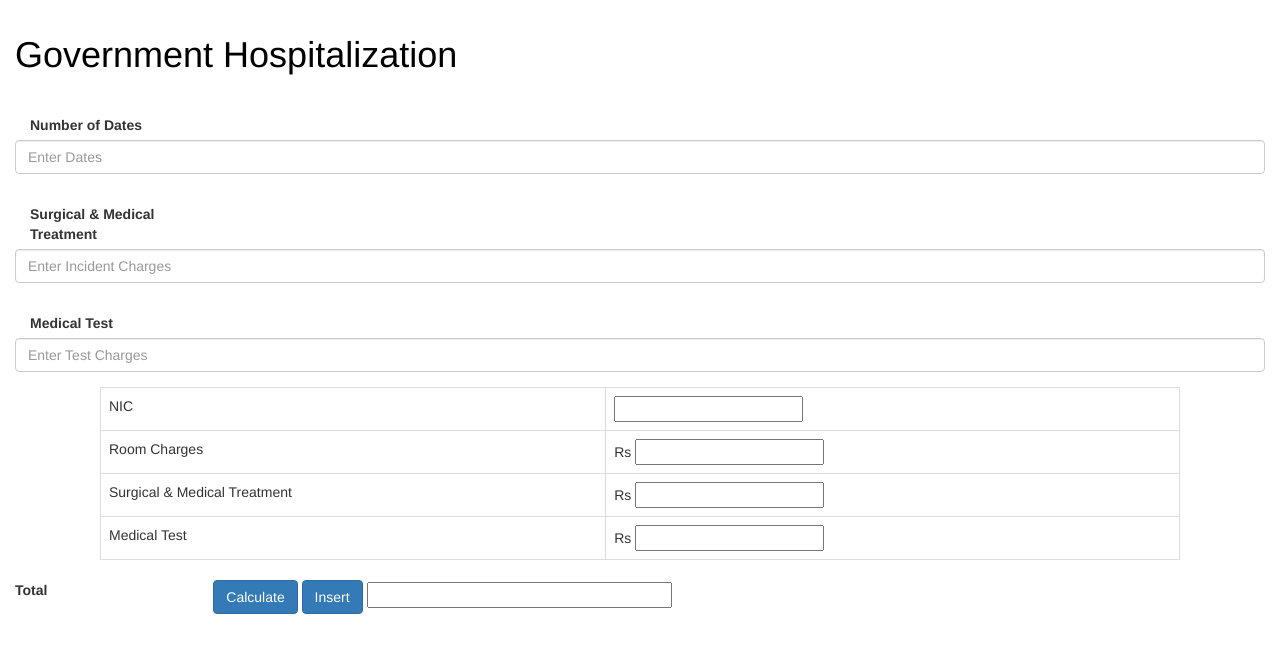
After one commit to PrabhaLK/loan-credit-management-system, a PHP site: page /pages/government-hos.php in a window 1280 px wide. The commit adds this page. Shown: the top 653 px of the page. Run offline with PHP 8.4, Linux system fonts and the light colour scheme; some libraries are stand-ins or nearby versions.

Commit message:
new changes in gov-hos insert to db

```diff
--- /dev/null
+++ b/pages/government-hos.php
@@ -0,0 +1,186 @@
+<?php
+include('../config/db.php');
+
+if(isset($_POST['submit'])){
+    $date = $_POST['numberOfDates'];
+    $Rcharges = $_POST['charges'];
+    $SMTratment = $_POST['treatment'];
+    $MTreatment = $_POST['medicalT'];
+
+    // Escape and sanitize input variables (recommended)
+    $date = mysqli_real_escape_string($conn, $date);
+    $Rcharges = mysqli_real_escape_string($conn, $Rcharges);
+    $SMTratment = mysqli_real_escape_string($conn, $SMTratment);
+    $MTreatment = mysqli_real_escape_string($conn, $MTreatment);
+
+    // SQL query with backticks around table name and proper variable names
+    $query = "INSERT INTO `user-claim-bills` (Dates,RoomCharges, MTest, SMTratment) VALUES ('$date','$Rcharges', '$MTreatment', '$SMTratment')";
+
+    // Execute the query
+    $result = mysqli_query($conn, $query);
+
+    // Check if query executed successfully
+    if($result){
+        echo "<script>alert('Data Inserted Successfully');</script>";
+    } else {
+        echo "<script>alert('There is an error');</script>";
+    }
+}
+?>
+
+
+
+
+
+<!DOCTYPE html>
+<html lang="en">
+<head>
+    <meta charset="UTF-8">
+    <meta name="viewport" content="width=device-width, initial-scale=1.0">
+    <title>Government Hospitalization</title>
+    <link rel="stylesheet" href="https://maxcdn.bootstrapcdn.com/bootstrap/3.3.6/css/bootstrap.min.css" integrity="sha384-1q8mTJOASx8j1Au+a5WDVnPi2lkFfwwEAa8hDDdjZlpLegxhjVME1fgjWPGmkzs7" crossorigin="anonymous">
+    <script src="https://ajax.googleapis.com/ajax/libs/jquery/1.10.2/jquery.min.js"></script>
+    <script src="https://maxcdn.bootstrapcdn.com/bootstrap/3.3.6/js/bootstrap.min.js" integrity="sha384-0mSbJDEHialfmuBBQP6A4Qrprq5OVfW37PRR3j5ELqxss1yVqOtnepnHVP9aJ7xS" crossorigin="anonymous"></script>
+
+    <style>
+        .Header {
+            color: black;
+            text-align: center;
+            padding: 15px;
+            text-decoration: none;
+            display: inline-block;
+            font-size: 36px;
+        }
+
+        .NumberOfDates, .userIncident, .userMedicalTest {
+            padding: 15px;
+        }
+
+        .index-table {
+            padding-left: 100px;
+            padding-right: 100px;
+        }
+
+        .total-price {
+            padding-left: 60px;
+            padding-right: 60px;
+        }
+    </style>
+
+    <script>
+        function room(value) {
+            var roomCharges;
+            roomCharges = value * 3000;
+
+            // Validate room charges not exceeding 30000
+            if (roomCharges > 30000) {
+                alert('Room charges cannot exceed Rs. 30,000. Please enter a valid number of dates.');
+                // Reset the input value to prevent exceeding the limit
+                document.getElementById('numberOfDates').value = Math.floor(30000 / 3000);
+                roomCharges = 30000;
+            }
+
+            document.getElementById('charges').value = roomCharges;
+        }
+
+
+                function incident(value) {
+            // Validate surgical & medical treatment charges not exceeding 80000
+            if (value > 80000) {
+                alert('Surgical & Medical Treatment charges cannot exceed Rs. 80,000. Please enter a valid amount.');
+                document.getElementById('treatment').value = 80000; // Set the value to 80000
+            } else {
+                document.getElementById('treatment').value = value;
+            }
+        }
+
+
+
+
+        function test(value){
+            // validation Medical Test charges not exceeding  40000
+
+            if (value >40000){
+                alert('Medical Test charges cannot exceed Rs. 40,000. Please enter a valid amount.');
+                document.getElementById('medicalT').value = 40000; // Set the value to 40000
+            }else{
+                document.getElementById('medicalT').value = value;
+            }
+        }
+
+
+        function cal() {
+            var roomChargesCost = document.getElementById('charges').value;
+            var treatmentCost = document.getElementById('treatment').value;
+            var medicalTestCost = document.getElementById('medicalT').value;
+
+            var totalPrice = parseInt(roomChargesCost) + parseInt(treatmentCost) + parseInt(medicalTestCost);
+
+            document.getElementById('total').value = totalPrice;
+        }
+    </script>
+</head>
+<body>
+    <div class="Header">
+        <h1>Government Hospitalization</h1>
+    </div>
+    <form method="POST">
+    <!-- User input dates-->
+
+    <div class="NumberOfDates">
+        <label for="inputEmail3" class="col-sm-2 control-label">Number of Dates</label>
+        <input type="Number" id="numberOfDates" name ="numberOfDates" onkeyup="room(this.value)" class="form-control" placeholder="Enter Dates">
+    </div>
+
+    <!-- User input Incident Charges-->
+
+    <div class="userIncident">
+    <label for="inputEmail3" class="col-sm-2 control-label">Surgical & Medical Treatment</label>
+    <input type="Number" class="form-control" onkeyup="incident(this.value)" placeholder="Enter Incident Charges">
+</div>
+
+
+    <!-- User input Medical Test Charges-->
+    <div class="userMedicalTest">
+        <label for="inputEmail3" class="col-sm-2 control-label">Medical Test</label>
+        <input type="Number" class="form-control" onkeyup="test(this.value)" placeholder="Enter Test Charges">
+    </div>
+
+    <article class="index-table">
+
+        <table class="table table-bordered">
+            <tr>
+                <td>NIC</td>
+                <td><input type="text" id="nic"></td>
+            </tr>
+
+                <tr>
+                    <td>Room Charges</td>
+                    <td>Rs <input type="text" id="charges" name="charges"></td>
+                </tr>
+                <tr>
+                    <td>Surgical & Medical Treatment</td>
+                    <td>Rs <input type="text" id="treatment" name="treatment"></td>
+                </tr>
+                <tr>
+                    <td>Medical Test</td>
+                    <td>Rs <input type="text" id="medicalT" name="medicalT"></td>
+                </tr>
+
+
+        </table>
+
+    </article>
+
+    <div class="total">
+        <button onclick="cal()" class="btn btn-primary" type="button">Calculate</button>
+        <button type="Submit" name="submit" class="btn btn-primary">Insert </button>
+        <label for="inputEmail3" class="col-sm-2 control-label">Total</label>
+        <input type="text" class="total-price" id="total">
+
+
+    </div>
+    </form>
+
+</body>
+</html>
--- a/pages/index.php
+++ b/pages/index.php
@@ -61,7 +61,7 @@ $conn->close();
                             <ul class="dropdown-menu">
                                 <li><a href="./government-hos.php">Government Hospitalization</a></li>
                                 <li><a href="./gov-aryuvedic-hos.php">Government Ayurvedic Hospitalization</a></li>
-                                <li><a href="#">Private Hospitalization</a></li>
+                                <li><a href="./privet-host.php">Private Hospitalization</a></li>
                                 <li><a href="#">Private Ayurvedic Hospitalization</a></li>
                                 <li><a href="#">Heart Surgery - Dependent</a></li>
                             </ul>
```
Also changed, not shown: login.php (added, +75 -0 lines), pages/login.php (deleted, +0 -75 lines).
